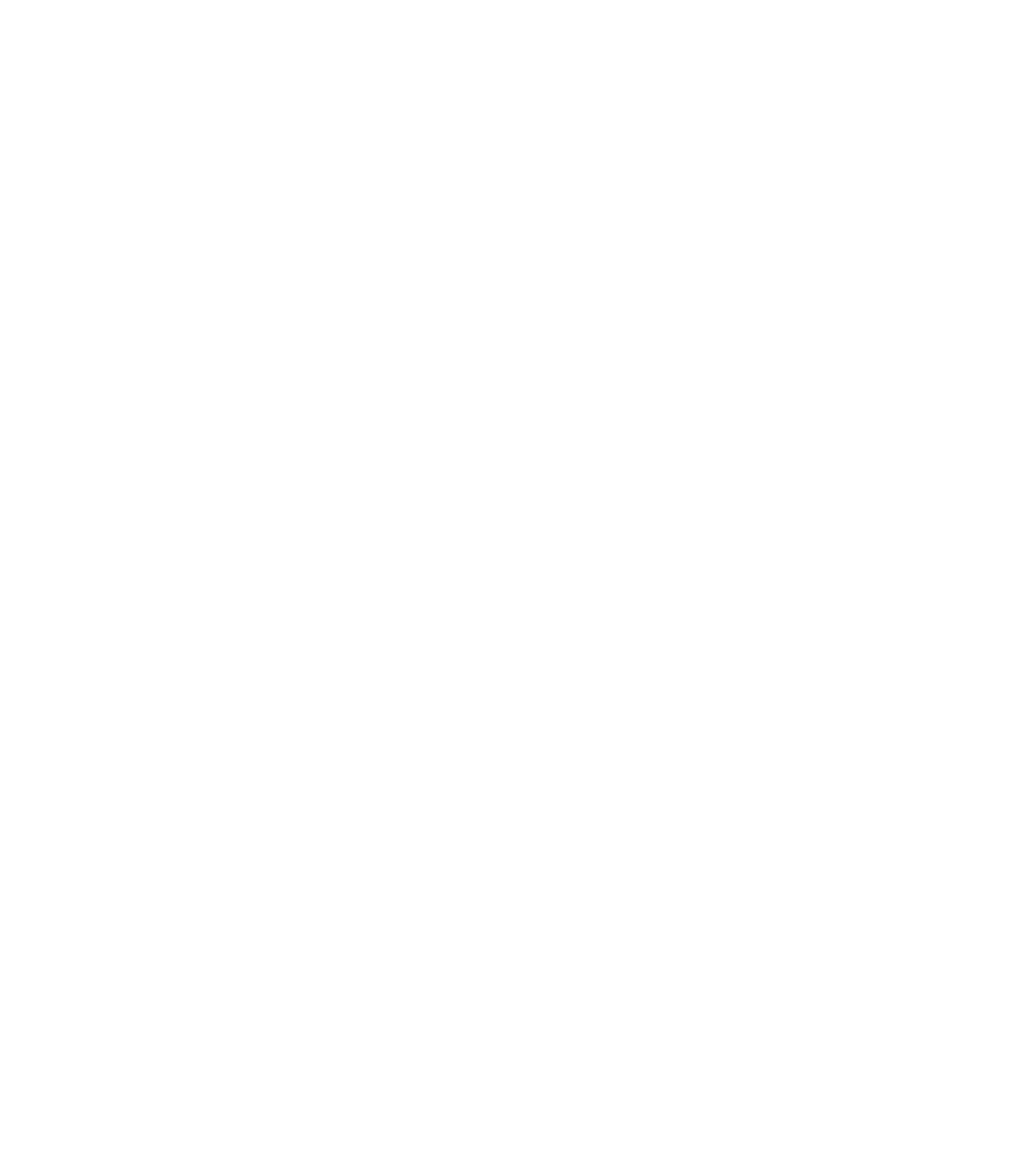
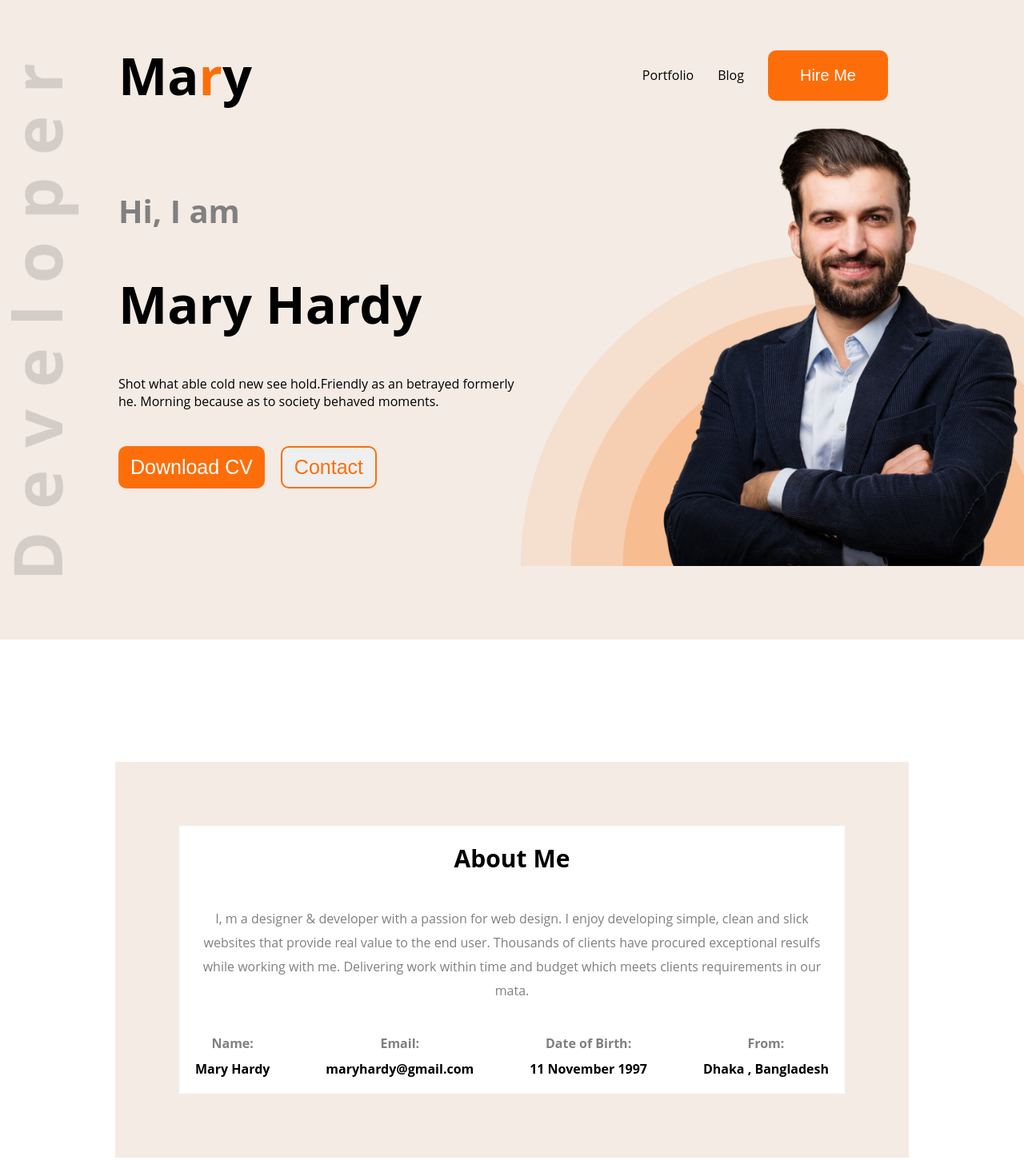
Before and after one commit to hxn999/web-dev-portfolio, a plain HTML site: page index.html in a window 1280 px wide. Shown: the whole page at 80% size. Before the commit the page ends 800 px from the top, so only its background shows below. Drawn offline with Linux system fonts and the light colour scheme.

Commit message:
half finished

```diff
--- a/index.html
+++ b/index.html
@@ -1,11 +1,83 @@
 <!DOCTYPE html>
 <html lang="en">
+
 <head>
     <meta charset="UTF-8">
     <meta name="viewport" content="width=device-width, initial-scale=1.0">
+    <link rel="stylesheet" href="style.css">
     <title>Document</title>
 </head>
+
 <body>
+    <section class="home-container">
+        <div class="home-right">
+            <img class="dev-img" src="developer.png" alt="">
+        </div>
+        <div class="home-left">
+            <header>
+                <nav>
+                    <h1 class="name">Ma<span class="red-color">r</span>y</h1>
+                    <ul>
+                        <li>Portfolio</li>
+                        <li>Blog</li>
+                        <li><button class="btn ">Hire Me</button></li>
+                    </ul>
+                </nav>
+            </header>
+            <div class="intro-container">
+                <div class="intro">
+                    <h3 class="hi"> Hi, I am</h3>
+                    <h1 class="name">Mary Hardy</h1>
+                    <p>Shot what able cold new see hold.Friendly as an betrayed formerly he. Morning because as to
+                        society behaved moments.</p>
+                    <div class="btn-holder">
+                        <button class=" btn-d">Download CV</button>
+                        <button class="btn-call">Contact</button>
+                    </div>
+                </div>
+                <div class="face">
+                    <img class="hardy" src="hardy.png" alt="">
+                </div>
+            </div>
+        </div>
+    </section>
+    <section class="about">
+        <div class="all-container">
+            <div class="p-container">
+                <h1 class="about-header">
+                    About Me
+                </h1>
+                <p class="about-p">
+                    I, m a designer & developer with a passion for web design. I enjoy developing simple, clean and
+                    slick
+                    websites that provide real value to the end user. Thousands of clients have procured exceptional
+                    resulfs
+                    while working with me. Delivering work within time and budget which meets clients requirements in
+                    our
+                    mata.
+                </p>
 
+                <div class="info-container">
+                    <div class="form">
+                        <p class="info fade">Name:</p>
+                        <p class="info">Mary Hardy</p>
+                    </div>
+                    <div class="form">
+                        <p class="info fade">Email:</p>
+                        <p class="info">maryhardy@gmail.com</p>
+                    </div>
+                    <div class="form">
+                        <p class="info fade">Date of Birth:</p>
+                        <p class="info">11 November 1997</p>
+                    </div>
+                    <div class="form">
+                        <p class="info fade">From:</p>
+                        <p class="info">Dhaka , Bangladesh</p>
+                    </div>
+                </div>
+            </div>
+        </div>
+    </section>
 </body>
+
 </html>
--- /dev/null
+++ b/style.css
@@ -0,0 +1,178 @@
+*{
+    margin: 0;
+    padding: 0;
+}
+
+@import url('https://fonts.googleapis.com/css2?family=Open+Sans:ital,wght@0,300..800;1,300..800&display=swap');
+
+body{
+    font-family: "Open Sans", sans-serif;
+
+}
+.red-color{
+    color: #FD6E0A;
+}
+.home-right{
+    /* background-image: url(developer.png); */
+    height: 80vh;
+    width: 10vw;
+    display: flex;
+    justify-content: center;
+    align-items: center;
+    /* padding: 15px; */
+    /* background-repeat: no-repeat;
+    background-size: auto; */
+}
+.home-left{
+    height: 100vh;
+    width: 90vw;
+    display: flex;
+    flex-direction: column;
+}
+.dev-img{
+    margin-top: 160px;
+    height: 100%;
+    /* width: 100%; */
+}
+.face{
+    background-image: url(hardy.png),url(header_bg.png);
+}
+.home-container{
+    display: flex;
+    flex-direction: row;
+    gap: 15px;
+    background-color: #f4ebe5;
+}
+nav ul li{
+    list-style-type: none;
+}
+nav ul{
+    display: flex;
+    margin-right: 40px;
+    gap: 30px;
+    align-items: center;
+    margin-right: 150px;
+
+}
+nav{
+    display: flex;
+    flex-direction: row;
+    justify-content: space-between;
+    padding: 0 20px;
+    margin-top: 50px;
+}
+.name{
+    font-size: 65px;
+}
+.btn{
+    border: none;
+    padding: 20px;
+    border-radius: 10px;
+    width: 150px;
+    font-size: 20px;
+    background-color: #FD6E0A;
+    color: white;
+}
+.face{
+    background-image: url(header_bg.png);
+    background-position: right bottom;
+    background-repeat: no-repeat;
+    width: 50vw;
+    display: flex;
+    justify-content: end;
+    background-size: contain;
+}
+.intro-container{
+    display: flex;
+    flex-direction: row;
+    justify-content: space-between;
+
+}
+.hi{
+    font-size: 40px;
+    color: grey;
+}
+.intro{
+    margin-left: 20px;
+    display: flex;
+    flex-direction: column;
+    justify-content: center;
+    /* align-items: center; */
+    height: 100%;
+    gap: 45px;
+    width: 40vw;
+}
+.hardy{
+    /* width: 600px; */
+    height: 570px;
+}
+.btn-holder{
+    display: flex;
+    gap: 20px;
+}
+.btn-call{
+    font-size: 25px;
+    border-radius: 10px;
+    padding:10px 15px;
+    border: solid 2px #FD6E0A;
+    color: #FD6E0A;
+}
+.btn-d{
+    font-size: 25px;
+    border-radius: 10px;
+    padding:10px 15px;
+    border: none;
+    color: white;
+    background-color: #FD6E0A;
+}
+.about{
+    height: 100vh;
+    width: 100vw;
+    display: flex;
+    justify-content: center;
+    align-items: center;
+}
+.p-container{
+    display: flex;
+    flex-direction: column;
+    justify-content: center;
+    align-items: center;
+    /* width: 65vw; */
+    gap: 40px;
+    padding: 20px;
+    background-color: white;
+    /* margin: 20px; */
+}
+.about-header,.about-p,.info{
+    text-align: center;
+}
+.about-header{
+    font-size: 30px;
+}
+.about-p{
+    color: grey;
+    line-height: 30px;
+}
+.all-container{
+    background-color: #f4ebe5;
+    display: flex;
+    justify-content: center;
+    align-items: center;
+    width: 65vw;
+    padding: 80px;
+}
+.info-container{
+    display: flex;
+    gap: 45px;
+    justify-content: space-between;
+    width: 100%;
+}
+.form{
+    display: flex;
+    flex-direction: column;
+    gap: 10px;
+    font-weight: bold;
+}
+.fade{
+    color: grey;
+}
```
Also changed, not shown: developer.png (added), hardy.png (added), header_bg.png (added), icons/facebook.png (added), icons/insta.png (added), icons/js.png (added), icons/mongo.png (added), icons/nodejs.png (added), icons/react.png (added), icons/twitter.png (added).
